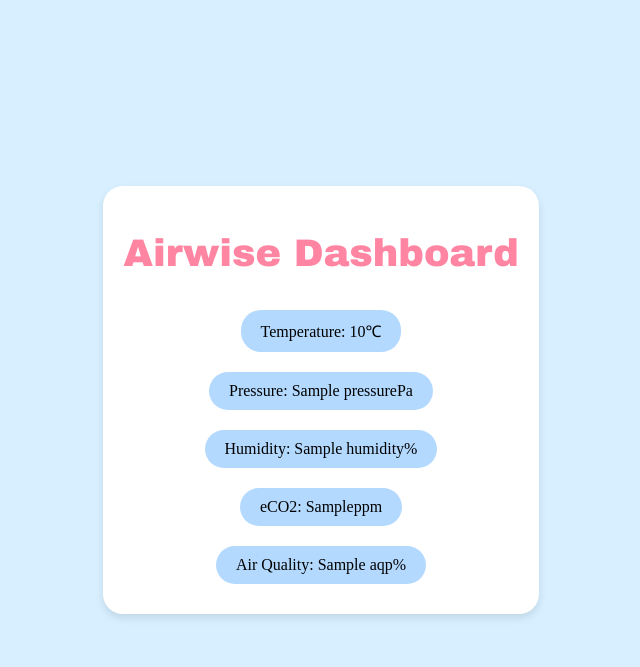
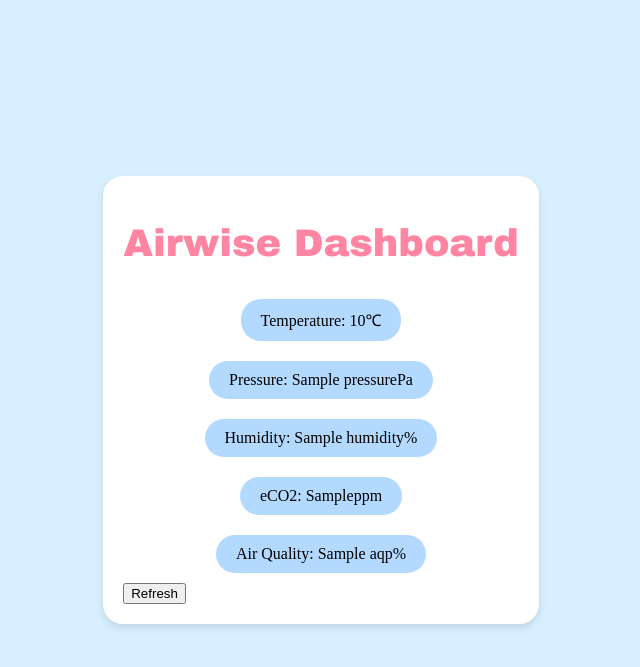
Before and after one commit to Team-AIRWISE/AIRWISE, a Flask app: template templates/airwise.html in a window 1280 px wide. Shown: the top 667 px of the page, without its empty margins (319-959 px from the left). Run offline with Flask 3, Linux system fonts and the light colour scheme; the template is opened without the code that fills it: most values are stand-ins (such as "Sample title", 1, 10 or a date in 2020); parts of the project's set-up code (start-up, migrations or seed data) failed here and were passed over.

Commit message:
refresh button

```diff
--- a/templates/airwise.html
+++ b/templates/airwise.html
@@ -35,6 +35,7 @@
                     <div class="info-item">eCO2: {{co2}}ppm</div>
                     <div class="info-item">Air Quality: {{aqp}}%</div>
                 </div>
+                <button onclick="refreshData()">Refresh</button>
             </div>
         </div>
     </body>
```
